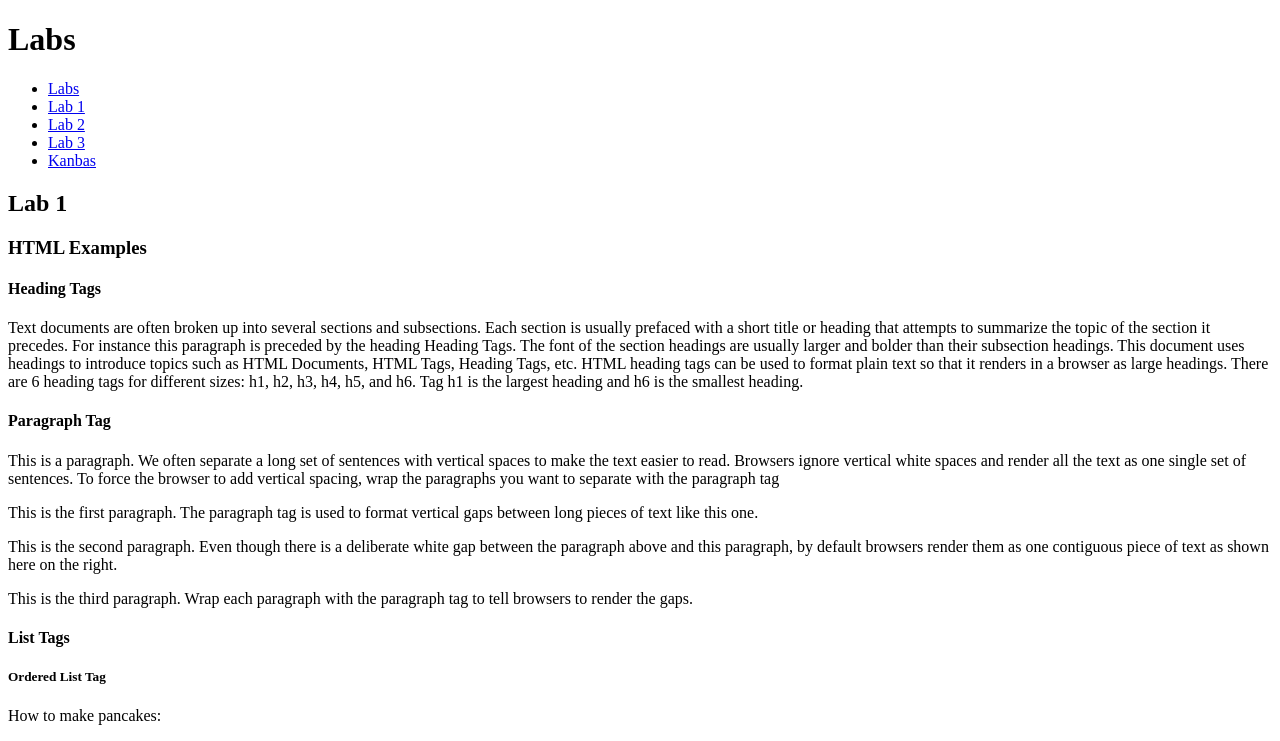
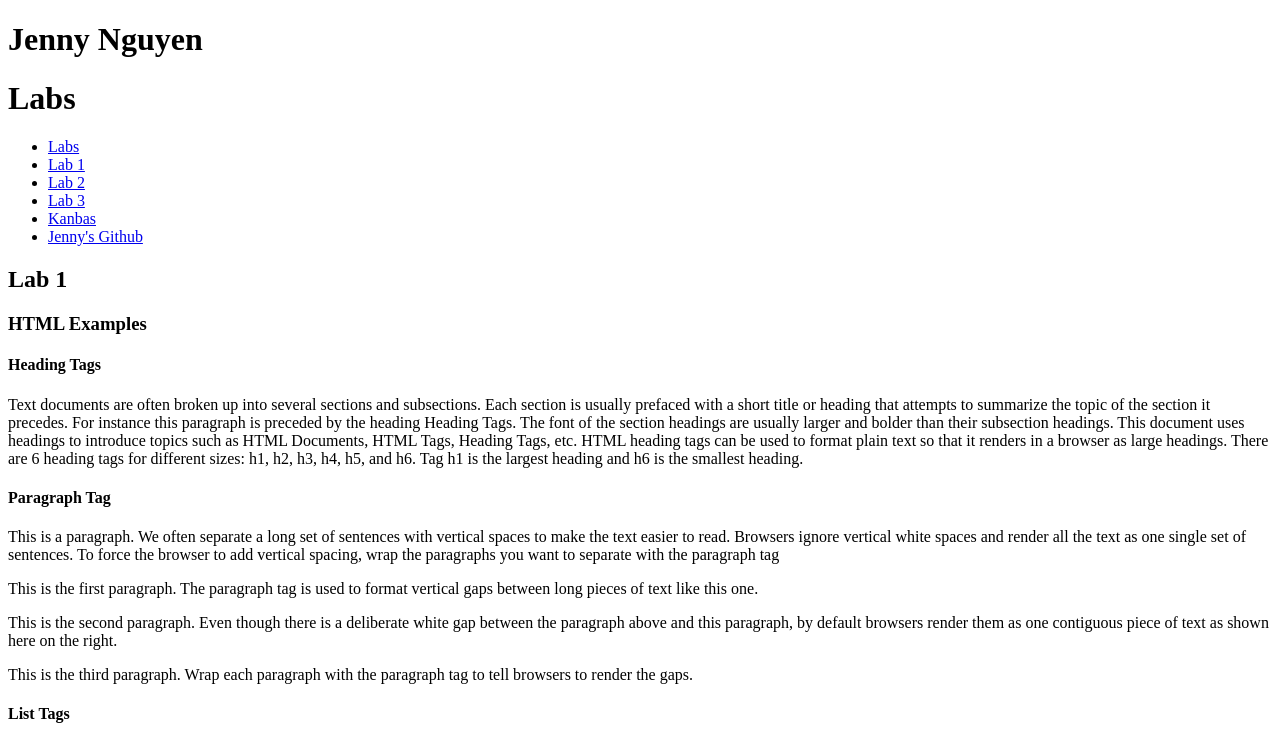
Before and after one commit to jennyncodes/kanbas-react-web-app, a React (Create React App) app: page /#/Labs/Lab1 in a window 1280 px wide. Shown: the top 741 px of the page. Built offline with nearby package versions, Linux system fonts and the light colour scheme.

Commit message:
added deliverables

```diff
--- a/src/Labs/TOC.tsx
+++ b/src/Labs/TOC.tsx
@@ -8,6 +8,8 @@
         <li><Link to="/Labs/Lab2">Lab 2</Link></li>
         <li><Link to="/Labs/Lab3">Lab 3</Link></li>
         <li><Link to="/Kanbas">Kanbas</Link></li>
+        <li><a href="https://github.com/jennyncodes/kanbas-react-web-app" id="wd-github">Jenny's Github</a></li>
+
 
       </ul>
     );
--- a/src/Labs/index.tsx
+++ b/src/Labs/index.tsx
@@ -7,6 +7,7 @@
 export default function Labs() {
   return (
     <div id="wd-labs">
+      <h1>Jenny Nguyen</h1>
       <h1>Labs</h1>
       <TOC />
       <Routes>
```
